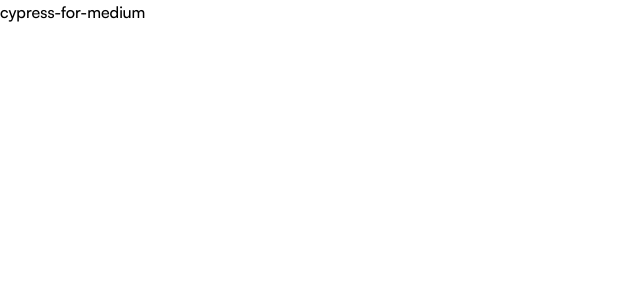
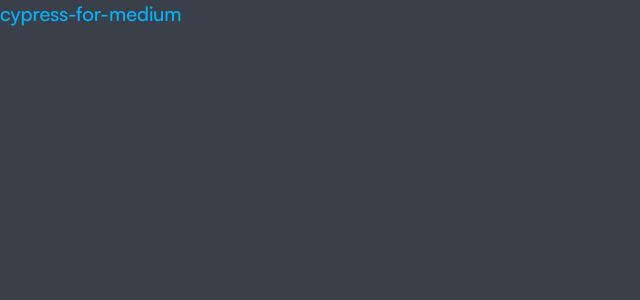
Before and after one commit to albrechthugo/cypress-for-medium, a React (Vite) app: page / in a window 1280 px wide. Shown: the top 300 px of the page, without its empty margins (0-640 px from the left). Built offline with nearby package versions, Linux system fonts and the light colour scheme.

Commit message:
feat: add and configure tailwind

```diff
--- a/package.json
+++ b/package.json
@@ -16,6 +16,9 @@
     "@types/react": "^18.0.27",
     "@types/react-dom": "^18.0.10",
     "@vitejs/plugin-react": "^3.1.0",
+    "autoprefixer": "^10.4.13",
+    "postcss": "^8.4.21",
+    "tailwindcss": "^3.2.7",
     "typescript": "^4.9.3",
     "vite": "^4.1.0"
   }
--- /dev/null
+++ b/postcss.config.cjs
@@ -0,0 +1,6 @@
+module.exports = {
+  plugins: {
+    tailwindcss: {},
+    autoprefixer: {},
+  }
+}
--- a/src/App.tsx
+++ b/src/App.tsx
@@ -1,8 +1,8 @@
 function App() {
   return (
-    <div>
+    <h1 className="text-primary text-xl">
       cypress-for-medium
-    </div>
+    </h1>
   )
 }
 
--- a/src/index.css
+++ b/src/index.css
@@ -1,3 +1,7 @@
+@tailwind base;
+@tailwind components;
+@tailwind utilities;
+
 @font-face {
   font-family: "Satoshi";
   src: url("/fonts/Satoshi-Regular.ttf") format("truetype");
@@ -27,9 +31,10 @@
 }
 
 :root {
-  font-family: 'Satoshi', system-ui, Avenir, Helvetica, Arial, sans-serif;
+  font-family: 'Satoshi', system-ui, Helvetica, Arial, sans-serif;
   line-height: 1.5;
   font-weight: normal;
+  background-color: #3a404a;
   color-scheme: light dark;
   font-synthesis: none;
   text-rendering: optimizeLegibility;
--- /dev/null
+++ b/tailwind.config.cjs
@@ -0,0 +1,12 @@
+/** @type {import('tailwindcss').Config} */
+module.exports = {
+  content: ["./src/**/*.tsx"],
+  theme: {
+    colors: {
+      primary: '#07b2fd',
+      background: '#3a404a'
+    },
+    extend: {},
+  },
+  plugins: [],
+}
```
Also changed, not shown: 2 other files (tests, documents, lock files or other folders).
